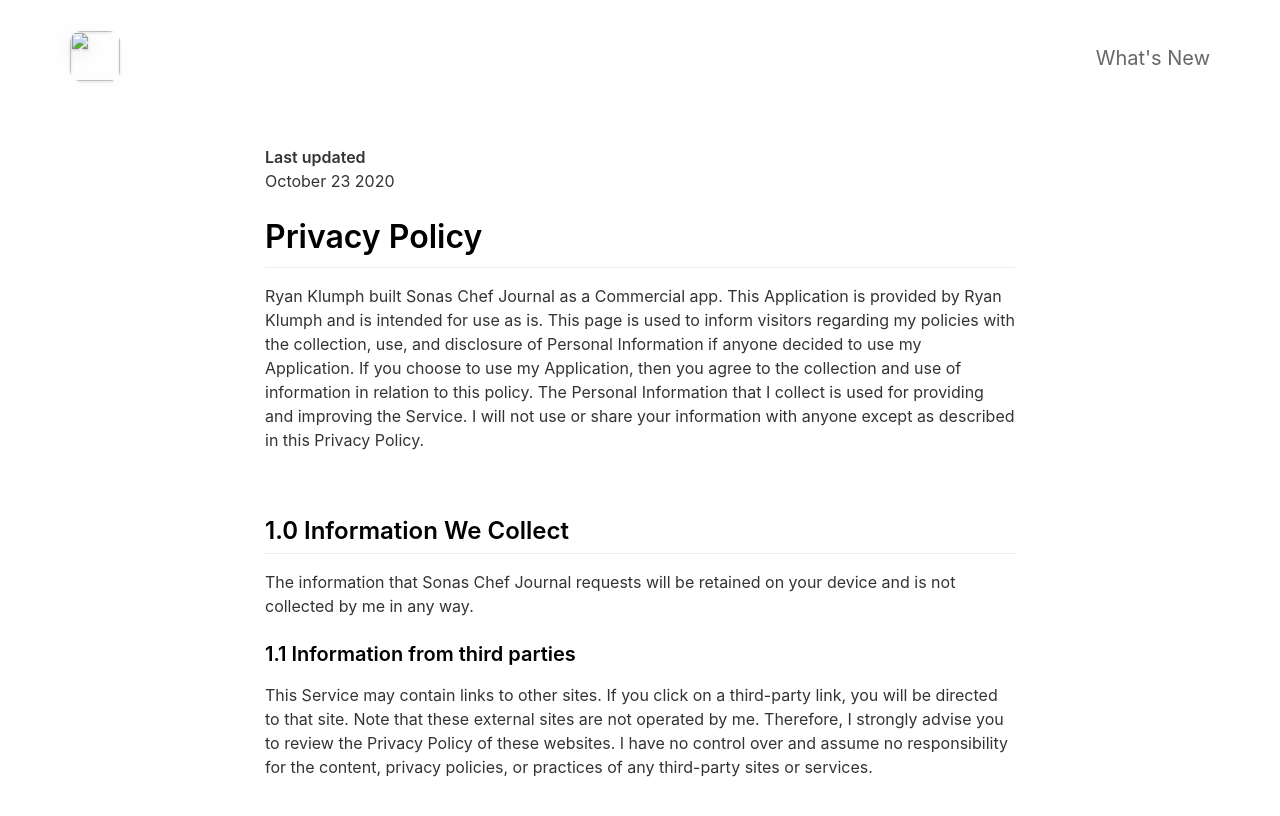
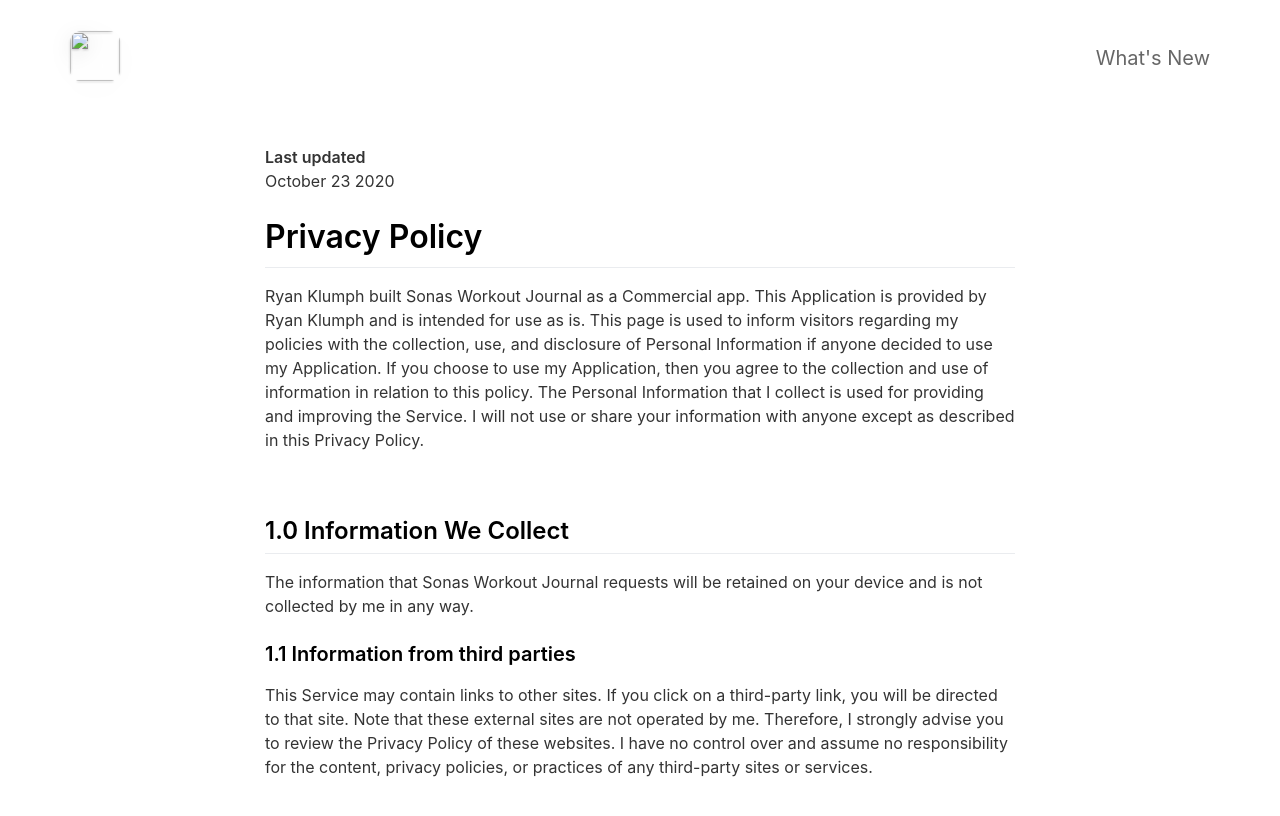
Before and after one commit to sonasapps/workout, a Jekyll site: the page built from _pages/privacypolicy.md, in a window 1280 px wide. Shown: the top 816 px of the page. Built offline with Jekyll 4.4.1, drawn with Linux system fonts in a browser that asks for light colours; nearby versions of some CDN libraries.

Commit message:
Update privacypolicy.md

```diff
--- a/_pages/privacypolicy.md
+++ b/_pages/privacypolicy.md
@@ -8,12 +8,12 @@ include_in_header: false
 October 23 2020
 
 # Privacy Policy
-Ryan Klumph built Sonas Chef Journal as a Commercial app. This Application is provided by Ryan Klumph and is intended for use as is. This page is used to inform visitors regarding my policies with the collection, use, and disclosure of Personal Information if anyone decided to use my Application. If you choose to use my Application, then you agree to the collection and use of information in relation to this policy. The Personal Information that I collect is used for providing and improving the Service. I will not use or share your information with anyone except as described in this Privacy Policy.
+Ryan Klumph built Sonas Workout Journal as a Commercial app. This Application is provided by Ryan Klumph and is intended for use as is. This page is used to inform visitors regarding my policies with the collection, use, and disclosure of Personal Information if anyone decided to use my Application. If you choose to use my Application, then you agree to the collection and use of information in relation to this policy. The Personal Information that I collect is used for providing and improving the Service. I will not use or share your information with anyone except as described in this Privacy Policy.
 
 <br>
 
 ## 1.0 Information We Collect
-The information that Sonas Chef Journal requests will be retained on your device and is not collected by me in any way.
+The information that Sonas Workout Journal requests will be retained on your device and is not collected by me in any way.
 
 ### 1.1 Information from third parties
 This Service may contain links to other sites. If you click on a third-party link, you will be directed to that site. Note that these external sites are not operated by me. Therefore, I strongly advise you to review the Privacy Policy of these websites. I have no control over and assume no responsibility for the content, privacy policies, or practices of any third-party sites or services.
```
